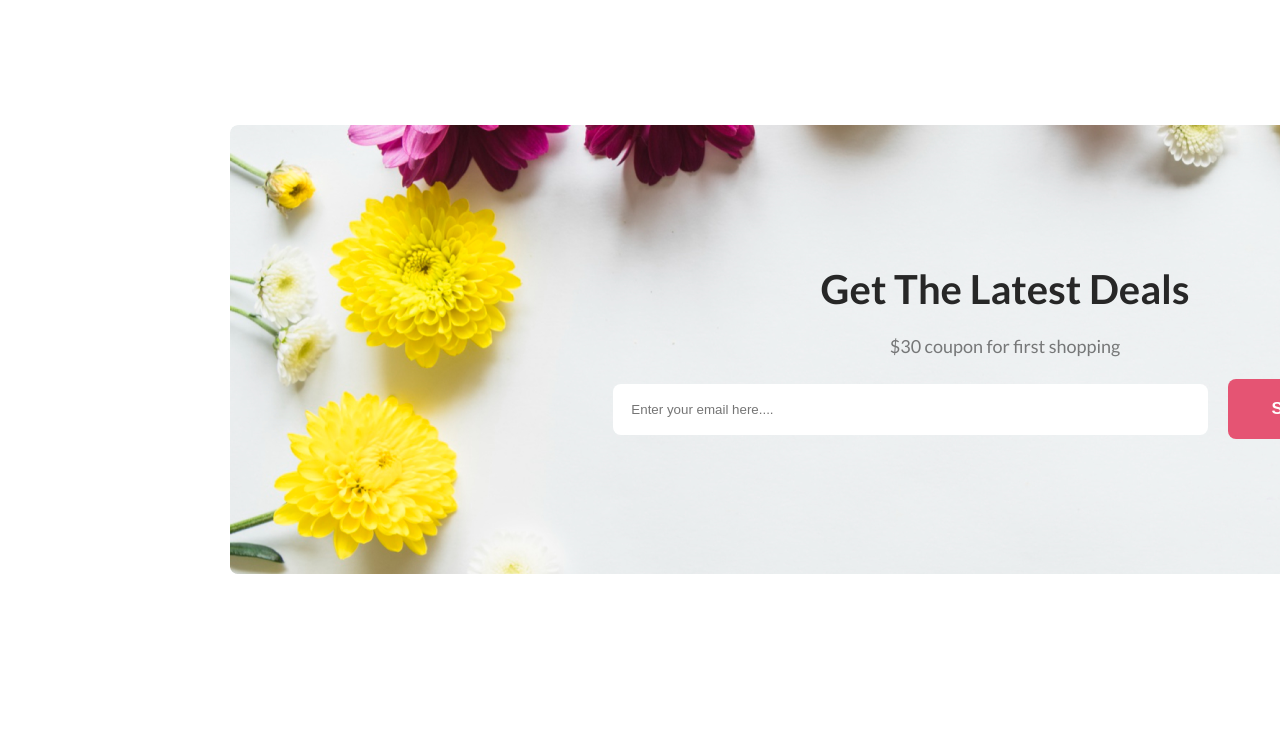
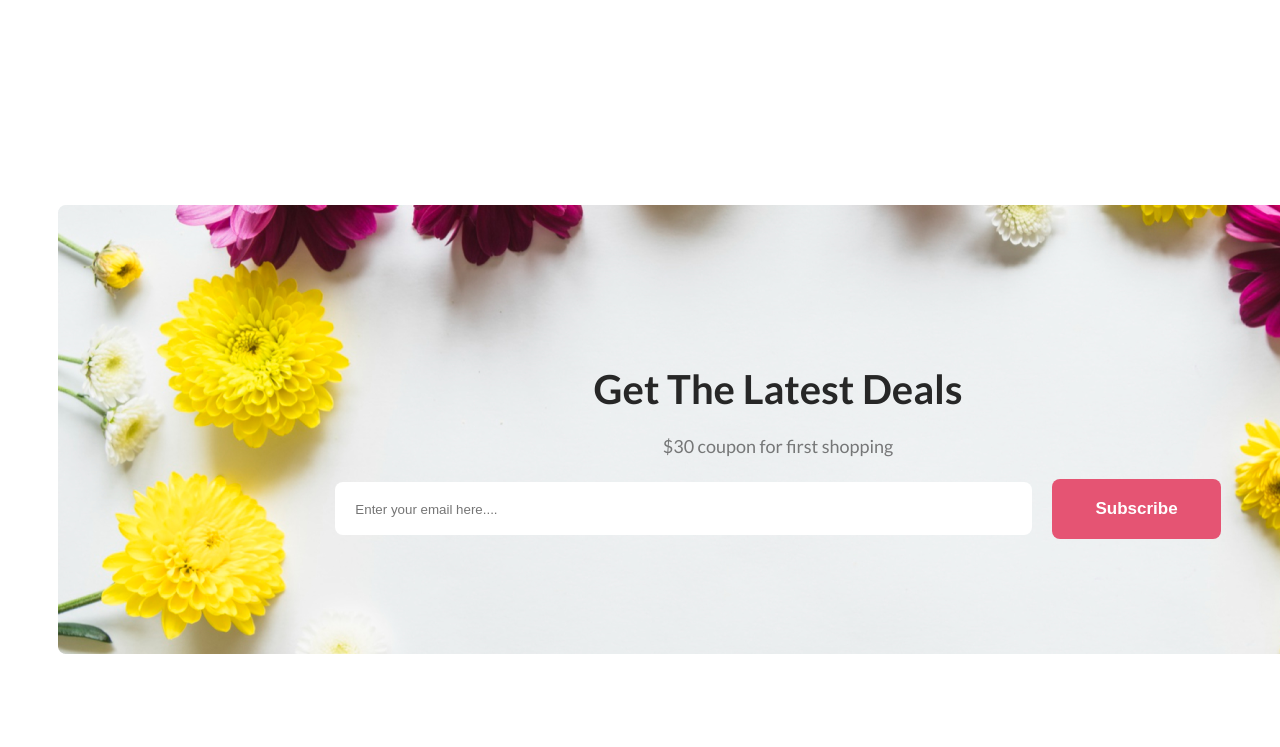
Before and after one commit to arafatrahman41/flower-house-assignment, a plain HTML site: page index.html in a window 1280 px wide. Shown: the part 3873-4620 px from the top of the page. Drawn offline with Linux system fonts and the light colour scheme.

Commit message:
final touch added

```diff
--- a/styles/flower.css
+++ b/styles/flower.css
@@ -158,15 +158,16 @@ body {
   text-align: center;
   background-image: url("../images/Rectangle\ 9.png");
   background-repeat: no-repeat;
+  background-position: center;
   border-radius: 8px;
-  margin: 50px 222px;
-  padding: 100px 55px;
+  margin: auto;
+  padding: 250px 50px 10px;
   width: 1440px;
   height: 449px;
 }
 
 .email {
-  padding: 18px 400px 18px 18px;
+  padding: 20px 500px 18px 20px;
   border: 0;
   border-radius: 8px;
   margin-right: 17px;
```
